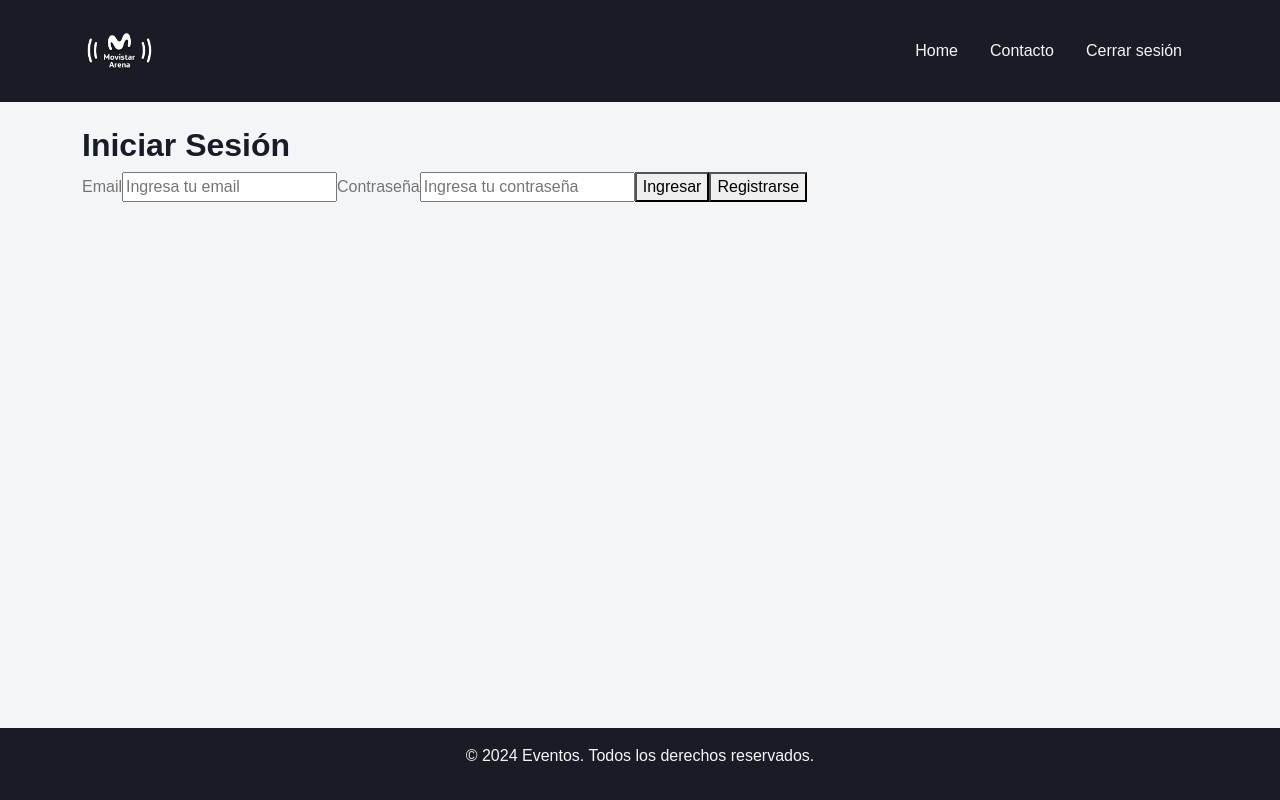
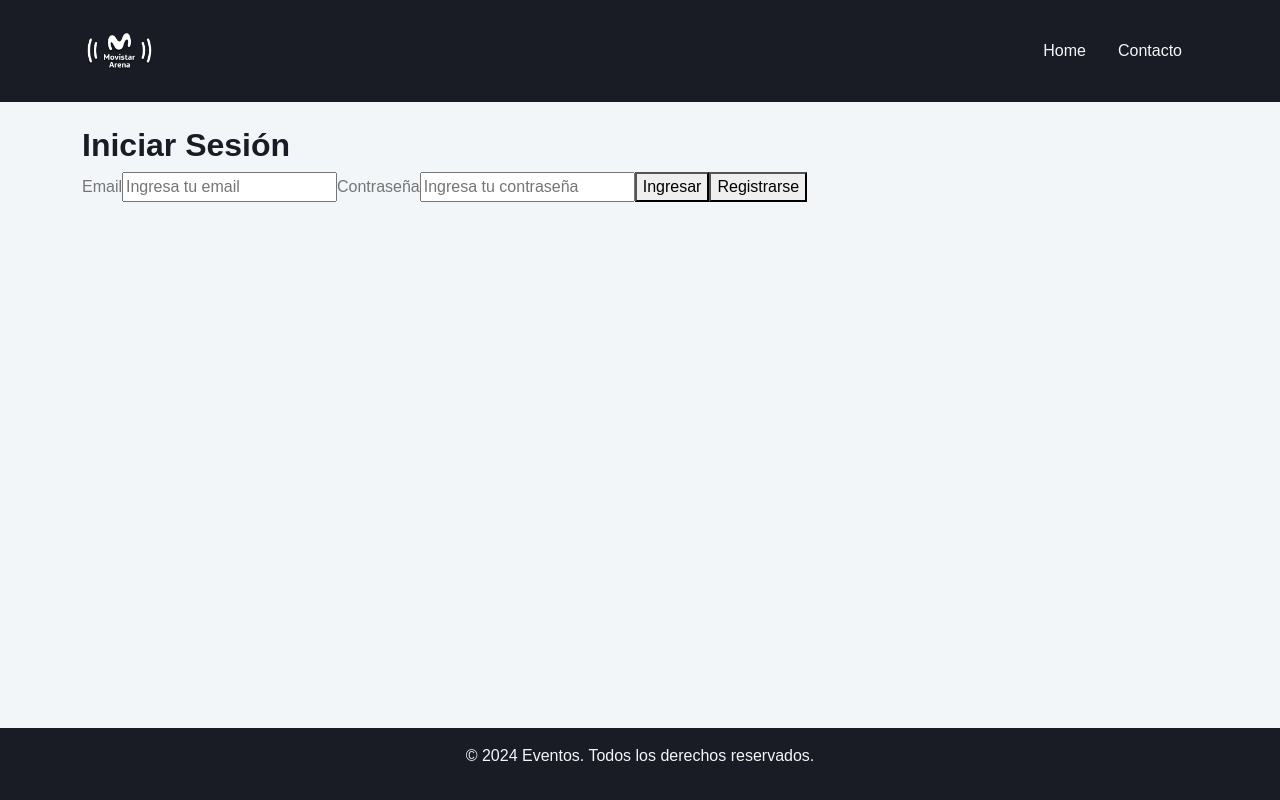
Before and after one commit to NicoleBrunstein/TP9-EFSI-NUEVO-, a Next.js app in the folder efsi/: page / in a window 1280 px wide. Built offline with nearby package versions, Linux system fonts and the light colour scheme.

Commit message:
terminado

```diff
--- /dev/null
+++ b/efsi/src/app/components/Navbar.js
@@ -0,0 +1,33 @@
+"use client";
+
+import React, { useContext } from 'react'
+import Link from "next/link";
+import { TokenContext } from '@/context/TokenContext';
+
+export default function Navbar() {
+const {token} = useContext(TokenContext);
+  return (
+    <nav>
+        <ul className="nav d-flex align-items-center">
+        <li className="nav-item">
+            <Link href="/home" className="nav-link text-light">
+            Home
+            </Link>
+        </li>
+        <li className="nav-item">
+            <Link href="/contacto" className="nav-link text-light">
+            Contacto
+            </Link>
+        </li>
+
+        {token && (
+        <li className="nav-item">
+            <a href="/logout" className="nav-link text-light">
+            Cerrar sesión
+            </a>
+        </li>
+        )}
+        </ul>
+    </nav>
+  )
+}
--- a/efsi/src/app/layout.js
+++ b/efsi/src/app/layout.js
@@ -6,6 +6,7 @@ import "./bootstrap-icons.css";
 import "./bootstrap.min.css";
 import "./globals.css";
 import TokenProvider from "@/context/TokenContext";
+import Navbar from "./components/Navbar";
 
 // Fuentes locales
 const geistSans = localFont({
@@ -42,26 +43,7 @@ export default function RootLayout({ children }) {
                 <img src="/images/logo.png" alt="Logo" style={{ height: '70px' }} />
               </Link>
             </div>
-            <nav>
-              <ul className="nav d-flex align-items-center">
-                <li className="nav-item">
-                  <Link href="/home" className="nav-link text-light">
-                    Home
-                  </Link>
-                </li>
-                <li className="nav-item">
-                  <Link href="/contacto" className="nav-link text-light">
-                    Contacto
-                  </Link>
-                </li>
-                {/* Mostrar cuando el usuario está logueado */}
-                <li className="nav-item">
-                  <a href="/logout" className="nav-link text-light">
-                    Cerrar sesión
-                  </a>
-                </li>
-              </ul>
-            </nav>
+            <Navbar />
           </div>
         </header>
 
--- a/efsi/src/middleware.js
+++ b/efsi/src/middleware.js
@@ -17,6 +17,9 @@ export function middleware(req) {
   if (pathname.startsWith('/verDetalle') && !token) {
     return NextResponse.redirect(new URL('/', req.url));
   }
+  if (pathname.startsWith('/logout') && !token) {
+    return NextResponse.redirect(new URL('/', req.url));
+  }
 
   // Si el usuario intenta acceder a /login estando logueado (token presente), redirigir a /home
   if (pathname === '/' && token) {
```
